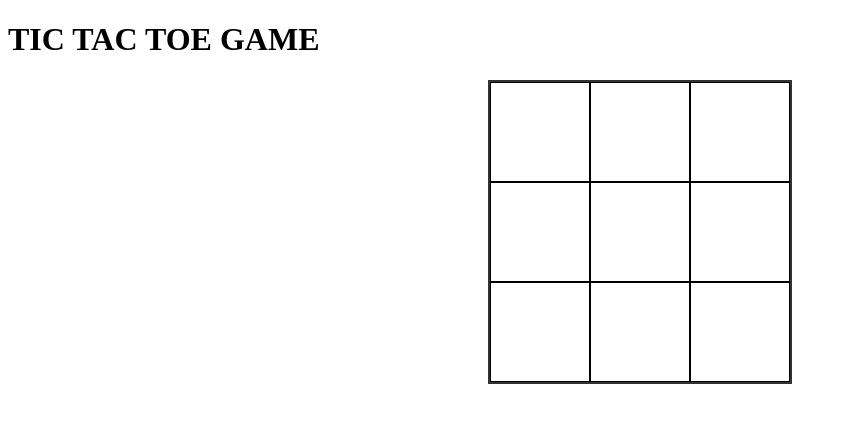
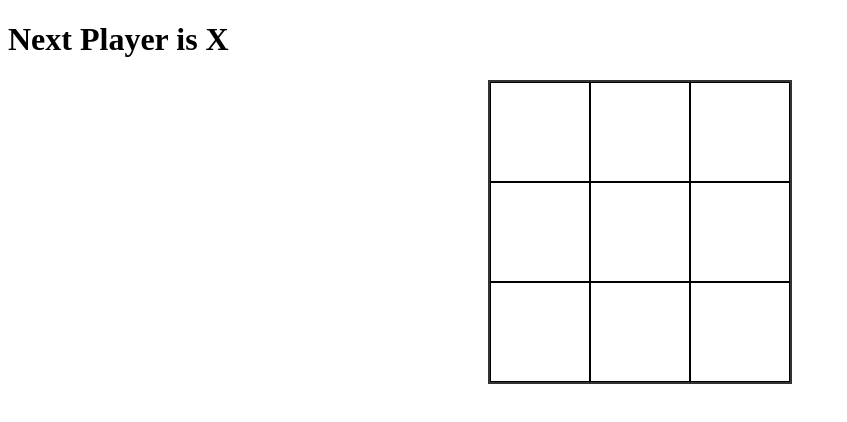
Before and after one commit to Kinuganjhu/Test, a React (Vite) app: page / in a window 1280 px wide. Shown: the top 422 px of the page, without its empty margins (0-847 px from the left). Built offline with nearby package versions, Linux system fonts and the light colour scheme.

Commit message:
Add winner

```diff
--- a/src/App.jsx
+++ b/src/App.jsx
@@ -1,13 +1,37 @@
-
+import React, { useState } from 'react';
 import './styles.scss';
 import Board from './Components/Board';
+import calculateWinner from './Components/winner';
+
 export default function App() {
+  const [squares, setSquares] = useState(Array(9).fill(null));
+  const [isXNext, setIsXNext] = useState(true); // Changed initial value to true
+  const winner = calculateWinner(squares); // Renamed 'Winner' to 'winner' for consistency
+
+  const nextPlayer = isXNext ? 'X' : 'O';
+  const statusMessage = winner ? `Winner is ${winner}` : `Next Player is ${nextPlayer}`;
+
+  const handleSquareClick = (clickedPosition) => {
+    if (squares[clickedPosition] || winner) {
+      return; // Stop processing if there's a winner or square is already filled
+    }
+
+    setSquares((currentSquares) => {
+      return currentSquares.map((squareValue, position) => {
+        if (clickedPosition === position) {
+          return isXNext ? 'X' : 'O';
+        }
+        return squareValue;
+      });
+    });
+
+    setIsXNext((prevIsNext) => !prevIsNext); // Changed setXIsNext to setIsXNext for clarity
+  };
+
   return (
-    <div className = 'App'>
-      <h1>TIC TAC TOE GAME</h1>
-
-<Board/>
-
+    <div className='App'>
+      <h1>{statusMessage}</h1>
+      <Board squares={squares} handleSquareClick={handleSquareClick} />
     </div>
   );
 }
--- a/src/Components/Board.jsx
+++ b/src/Components/Board.jsx
@@ -1,26 +1,7 @@
-import React, { useState } from 'react';
+import React from 'react';
 import Square from './Square';
 
-export default function Board() {
-  const [squares, setSquares] = useState(Array(9).fill(null));
-  const [isXNext, setXIsNext] = useState(false); // Adjusted initial value to true
-
-  const handleSquareClick = (clickedPosition) => {
-    if (squares[clickedPosition]) {
-      return;
-    }
-
-    setSquares((currentSquares) => {
-      return currentSquares.map((squareValue, position) => {
-        if (clickedPosition === position) {
-          return isXNext ? 'X' : 'O'; // Changed '0' to 'O' for 'O' symbol
-        }
-        return squareValue;
-      });
-    });
-    setXIsNext((currentIsNext) => !currentIsNext); // Fixed syntax for setting isXNext state
-  };
-
+const Board = ({ squares, handleSquareClick }) => {
   const renderSquare = (position) => {
     return <Square value={squares[position]} onClick={() => handleSquareClick(position)} />;
   };
@@ -51,4 +32,6 @@
       </div>
     </>
   );
-}
+};
+
+export default Board;
--- /dev/null
+++ b/src/Components/winner.jsx
@@ -0,0 +1,21 @@
+export default function calculateWinner(squares) {
+  const lines = [
+    [0, 1, 2],
+    [3, 4, 5],
+    [6, 7, 8],
+    [0, 3, 6],
+    [1, 4, 7],
+    [2, 5, 8],
+    [0, 4, 8],
+    [2, 4, 6]
+  ];
+
+  for (let i = 0; i < lines.length; i++) {
+    const [a, b, c] = lines[i];
+    if (squares[a] && squares[a] === squares[b] && squares[a] === squares[c]) {
+      return squares[a]; // Return the winner (X or O)
+    }
+  }
+
+  return null; // If no winner found
+}
```
